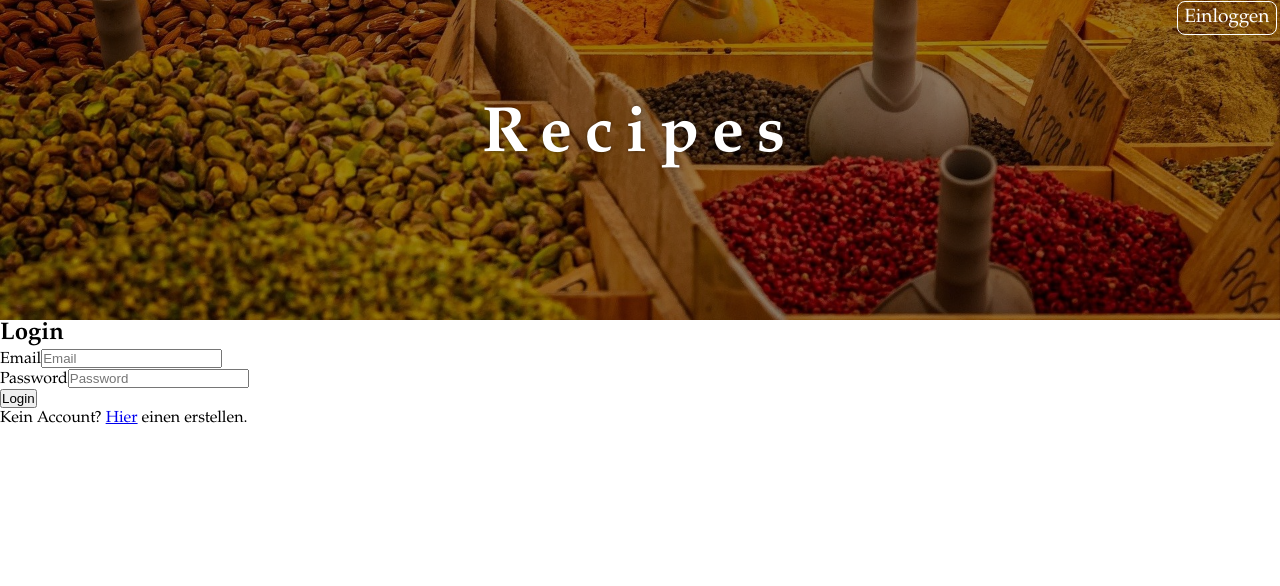
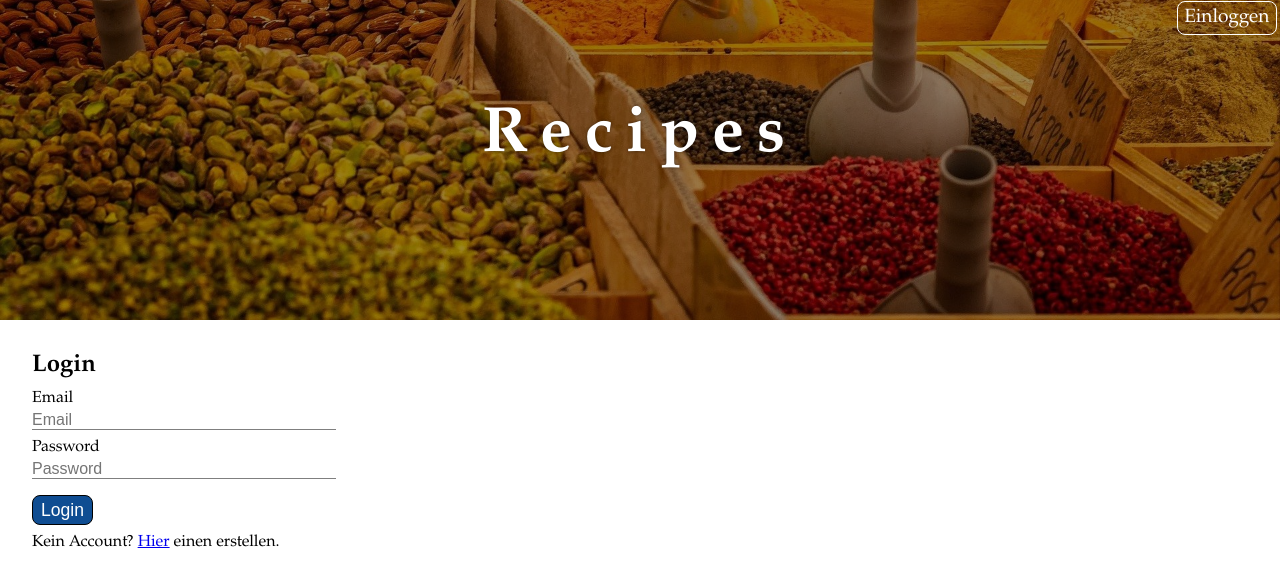
Before and after one commit to michaelkihm/recipes, an Angular app: page /login in a window 1280 px wide. Shown: the top 586 px of the page. Built offline with nearby package versions, Linux system fonts and the light colour scheme; what ngx-bootstrap-icons would draw is missing.

Commit message:
Redesign login-component

```diff
--- a/src/app/auth/login/login.component.html
+++ b/src/app/auth/login/login.component.html
@@ -1,7 +1,7 @@
-<div class="m-2">
+<div class="container">
     <h2>Login</h2>
     <form (submit)="onLogin(loginForm)" #loginForm="ngForm">
-        <div class="form-group">
+        <div class="form--element">
             <label for="email" class="mr-1">Email</label>
             <input
                 type="email"
@@ -12,7 +12,7 @@
                 required
                 email>
         </div>
-        <div class="form-group">
+        <div class="form--element">
             <label for="password" class="mr-1">Password</label>
             <input
                 type="password"
@@ -22,7 +22,7 @@
                 #passwordInput="ngModel"
                 required>
         </div>
-        <button type="submit" class="btn btn-primary">Login</button>
+        <button type="submit" class="button">Login</button>
     </form>
     <p class="mt-2">Kein Account? <a routerLink="/signup">Hier</a> einen erstellen.</p>
 </div>
--- a/src/app/auth/login/login.component.scss
+++ b/src/app/auth/login/login.component.scss
@@ -0,0 +1,39 @@
+.container {
+    padding: 2rem;
+}
+
+.form--element {
+    display: flex;
+    flex-direction: column;
+    margin: 0.5rem 0;
+    width: 25%;
+
+
+    input {
+        margin-top: 0.2rem;
+        border: none;
+        border-bottom: 1px solid rgba($color: black, $alpha: 0.5);
+        font-size: 1rem;
+
+        &:focus {
+            outline: none
+        }
+    }
+};
+
+.button {
+    text-decoration: none;
+    color: white;
+    font-size: 1.1rem;
+    border: 0.0625rem solid black;
+    border-radius: 0.5rem;
+    padding: 0.2rem 0.5rem;
+    background-color: #0F4D92;
+    transition: background-color 0.5s;
+    margin: 0.5rem 0;
+
+    &:hover {
+        background-color: rgba($color: #0F4D92, $alpha: 0.6)
+    }
+
+}
```
